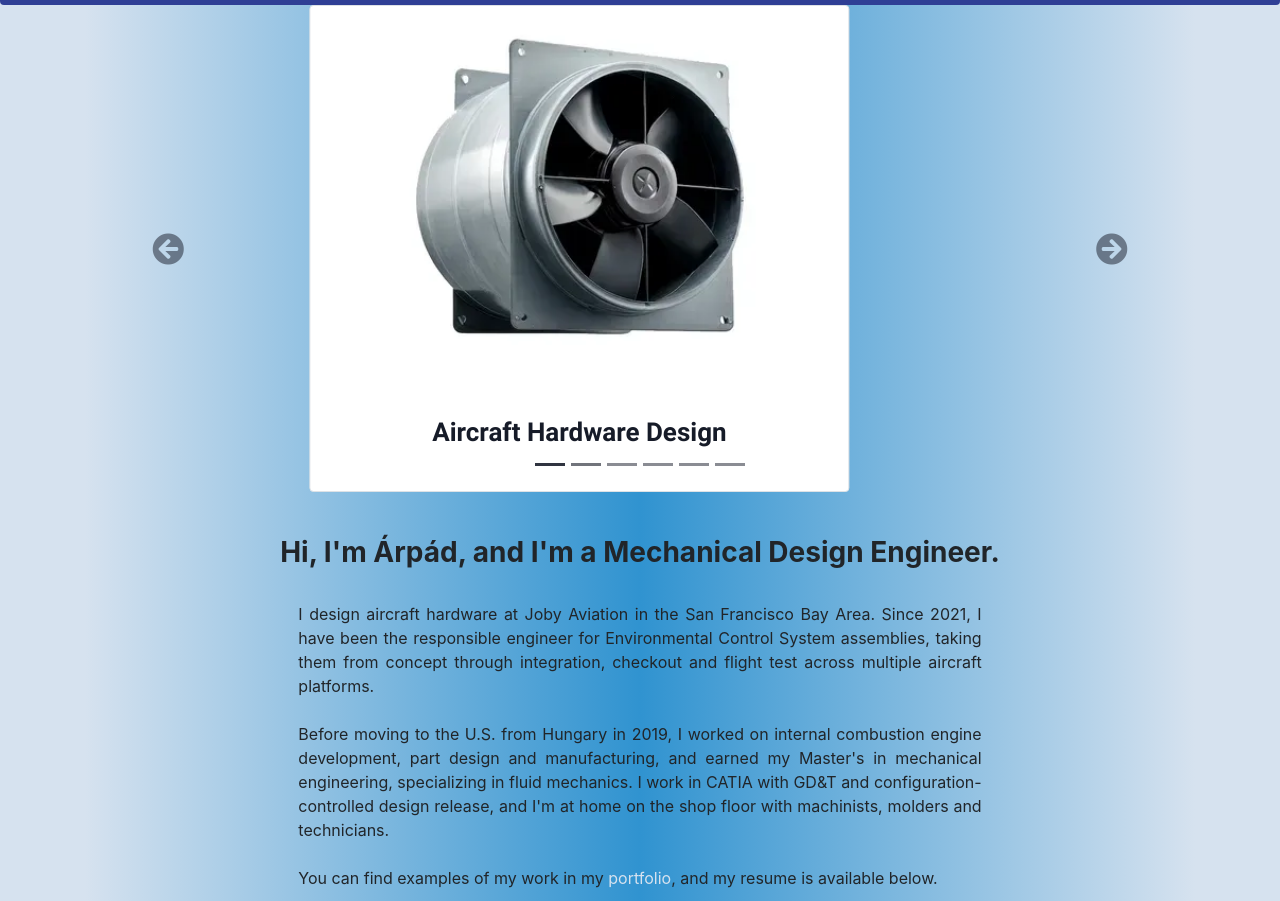
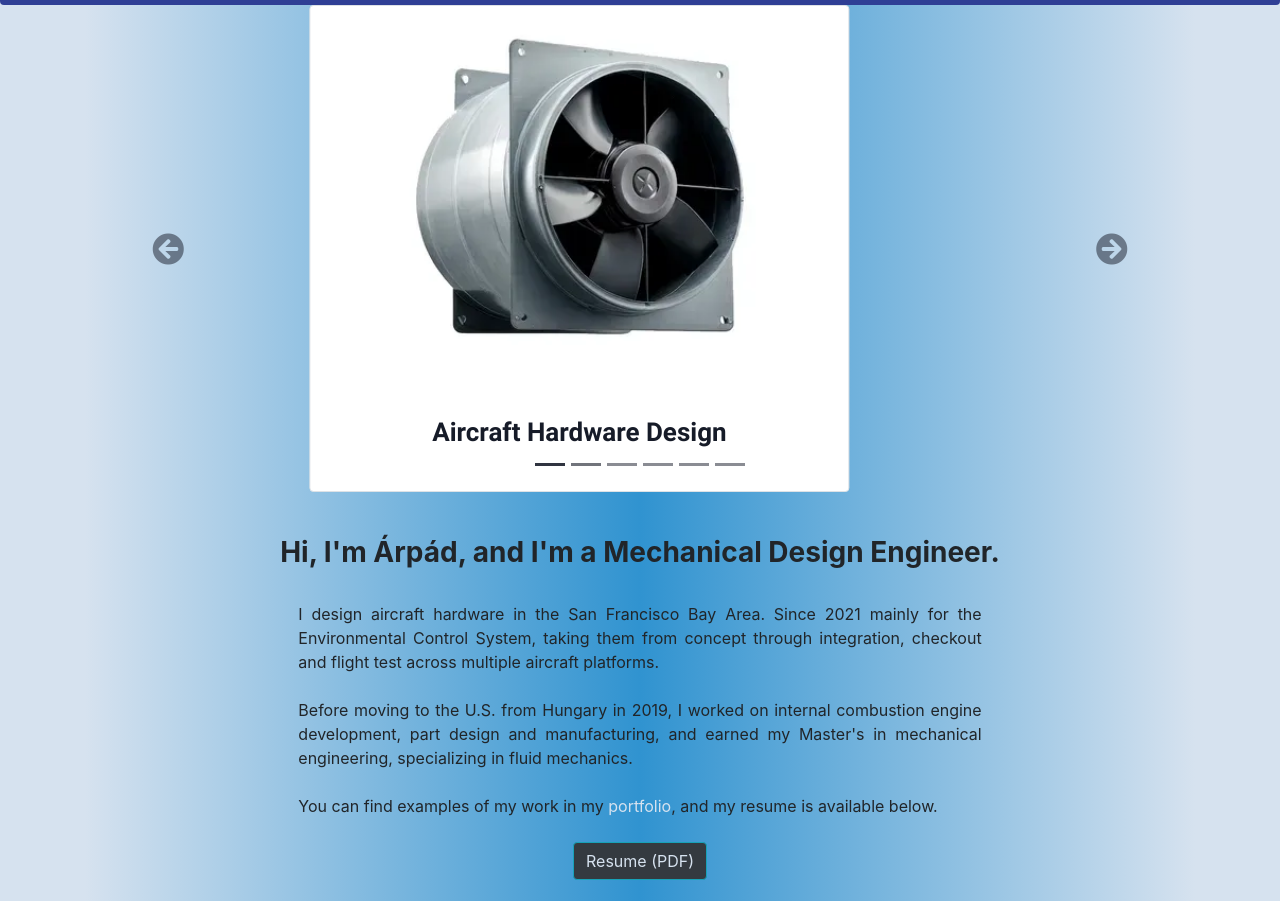
Before and after one commit to arpadherbut/arpadherbut.com, a plain HTML site: page index.html in a window 1280 px wide. Shown: the part 51-952 px from the top of the page. Drawn offline with Linux system fonts and the light colour scheme.

Commit message:
Update homepage introduction
Co-Authored-By: Claude Opus 5.5 <noreply@anthropic.com>

```diff
--- a/index.html
+++ b/index.html
@@ -230,13 +230,10 @@
               <strong>Hi, I'm Árpád, and I'm a Mechanical Design Engineer.</strong>
             </h1>
             <p class="card-text py-2 text-justify col-md-8 mx-auto">
-              I design aircraft hardware at Joby Aviation in the San Francisco Bay Area.
-              Since 2021, I have been the responsible engineer for Environmental Control System assemblies,
+              I design aircraft hardware in the San Francisco Bay Area. Since 2021 mainly for the Environmental Control System,
               taking them from concept through integration, checkout and flight test across multiple aircraft platforms.<br /><br />
               Before moving to the U.S. from Hungary in 2019, I worked on internal combustion engine development,
-              part design and manufacturing, and earned my Master's in mechanical engineering, specializing in fluid mechanics.
-              I work in CATIA with GD&amp;T and configuration-controlled design release, and I'm at home on the shop floor
-              with machinists, molders and technicians.<br /><br />
+              part design and manufacturing, and earned my Master's in mechanical engineering, specializing in fluid mechanics.<br /><br />
               You can find examples of my work in my
               <a class="atag" href="/portfolio">portfolio</a>, and my resume is available below.
             </p>
```
